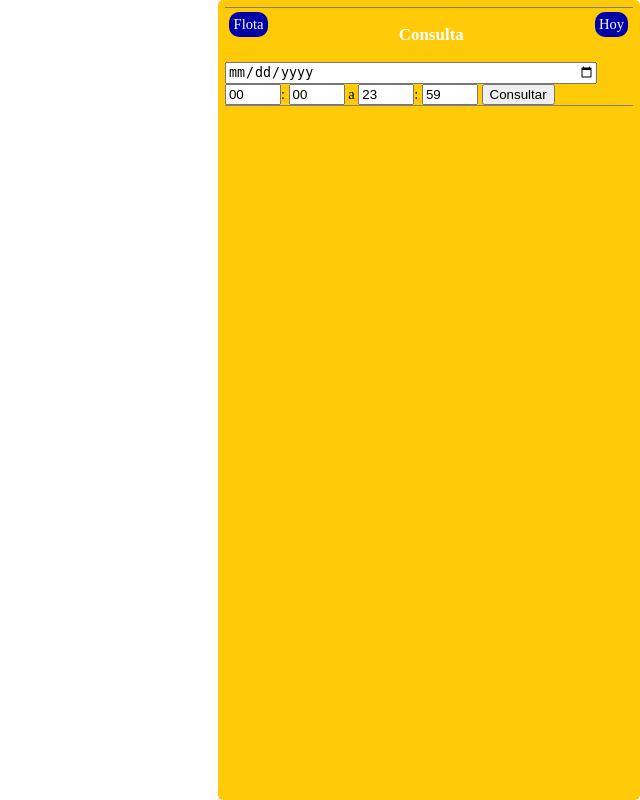
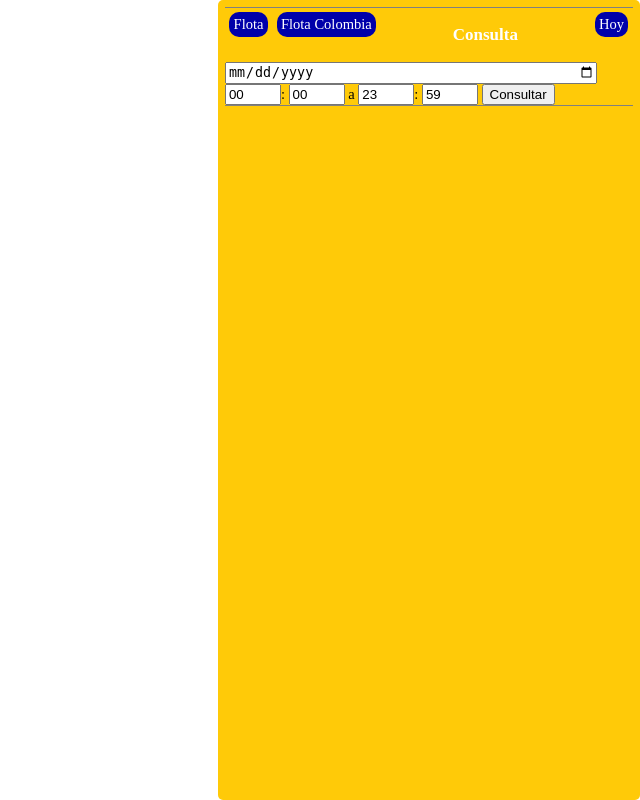
Before and after one commit to Intertug/TrackingItg, a Django app: template templates/mara.html in a window 1280 px wide. Shown: the whole page, without its empty margins (640-1280 px from the left). Run offline with Django 3.2, Linux system fonts and the light colour scheme; the template is opened without the code that fills it, so the values that code supplies are empty; some libraries are stand-ins or nearby versions.

Commit message:
back to colombia

```diff
--- a/templates/apolo.html
+++ b/templates/apolo.html
@@ -121,6 +121,7 @@
     <section id="menu">
       <article>
         <a id="atras" href="/">Flota</a>
+        <a id="atras" href="/colombia">Flota Colombia</a>
         <a id="hoy" href="/carex">Hoy</a>
         <!--<figure>
           <img id="img" src="http://i.imgur.com/6oxQ77Y.jpg">
--- a/templates/chinook.html
+++ b/templates/chinook.html
@@ -121,6 +121,7 @@
     <section id="menu">
       <article>
         <a id="atras" href="/">Flota</a>
+        <a id="atras" href="/colombia">Flota Colombia</a>
         <a id="hoy" href="/chinook">Hoy</a>
         <figure>
           <img id="img" src="http://i.imgur.com/szoK4sQ.jpg">
--- a/templates/mara.html
+++ b/templates/mara.html
@@ -121,6 +121,7 @@
     <section id="menu">
       <article>
         <a id="atras" href="/">Flota</a>
+        <a id="atras" href="/colombia">Flota Colombia</a>
         <a id="hoy" href="/carex">Hoy</a>
         <!--<figure>
           <img id="img" src="http://i.imgur.com/6oxQ77Y.jpg">
--- a/templates/odin.html
+++ b/templates/odin.html
@@ -121,6 +121,7 @@
     <section id="menu">
       <article>
         <a id="atras" href="/">Flota</a>
+        <a id="atras" href="/colombia">Flota Colombia</a>
         <a id="hoy" href="/carex">Hoy</a>
         <!--<figure>
           <img id="img" src="http://i.imgur.com/6oxQ77Y.jpg">
```
